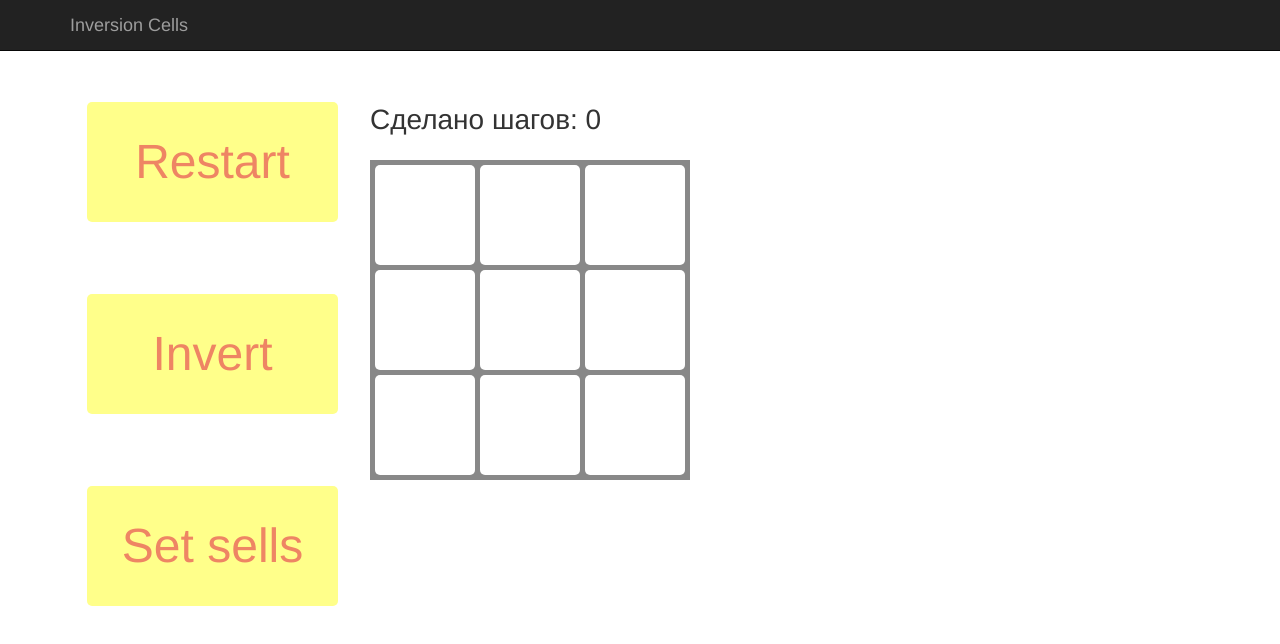
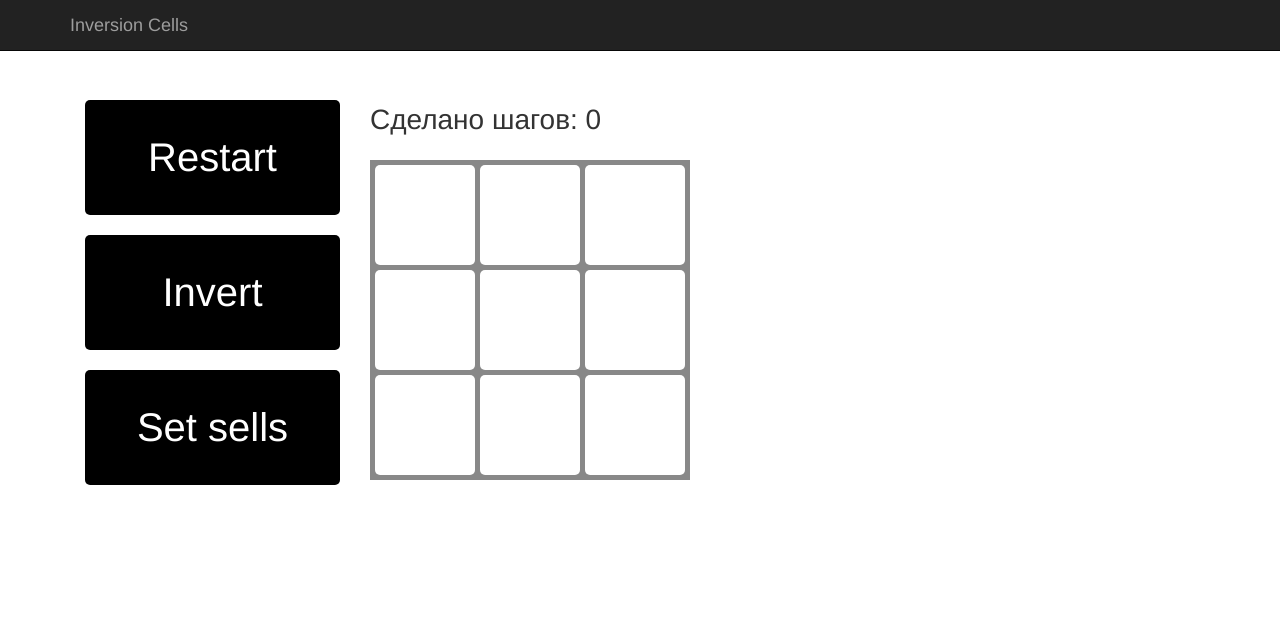
Before and after one commit to sunridl/Inversion_cells, a plain HTML site: page index.html in a window 1280 px wide. Drawn offline with Linux system fonts and the light colour scheme.

Commit message:
Menu restyled

```diff
--- a/menu.css
+++ b/menu.css
@@ -1,5 +1,5 @@
 .menu-widget {
-    margin-bottom: 72px;
+    margin-bottom: 20px;
 }
 
 .menu-widget-header {
@@ -18,17 +18,17 @@
 }
 
 .menu-item {
-    margin: 2px;
     overflow: hidden;
     font-family: Helvetica, Arial;
-    height: 40px;
     line-height: 40px;
-    /*border-collapse: separate;*/
-    border-spacing: 5px;
     border-radius: 5px;
-    font-size: 28px;
     text-align: center;
-
+    color: #FFFFFF;
+    background-color: #000000;
+    height: 115px;
+    line-height: 115px;
+    font-size: 40px;
+    border-width: 5px;
     user-select: none;
     -moz-user-select: none;
     -khtml-user-select: none;
@@ -36,32 +36,7 @@
 
 }
 
-.restart-cell {
-    color: #EE8564;
-    background-color: #FFFF8A;
-    height: 120px;
-    line-height: 120px;
-    font-size: 48px;
-    border-width: 5px;
-}
 
-.invert-cell {
-    color: #EE8564;
-    background-color: #FFFF8A;
-    height: 120px;
-    line-height: 120px;
-    font-size: 48px;
-    border-width: 5px;
-}
-
-.setcell-cell {
-    color: #EE8564;
-    background-color: #FFFF8A;
-    height: 120px;
-    line-height: 120px;
-    font-size: 48px;
-    border-width: 5px;
-}
 
 .cell-selected {
     border-color: #ff0000;
```
